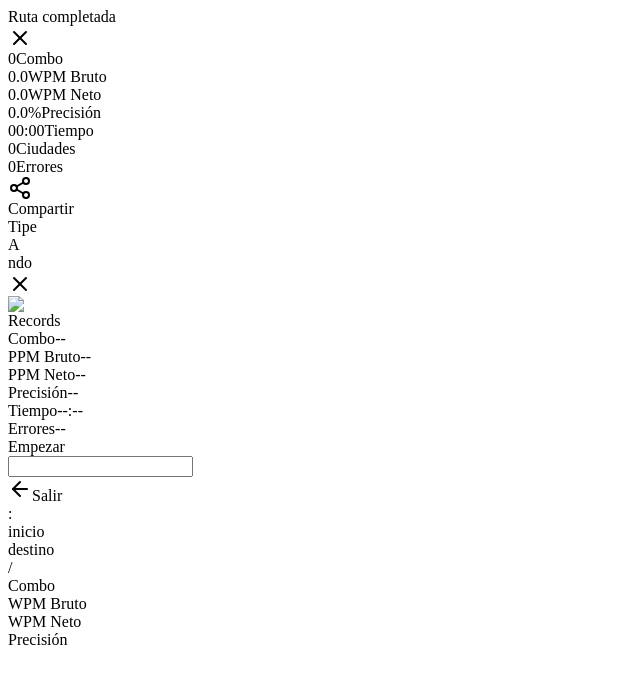
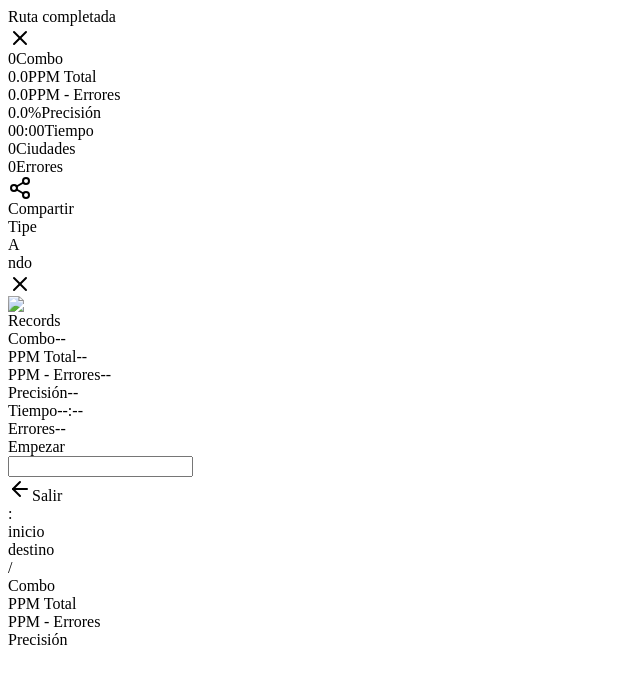
Before and after one commit to gianniballerini/typing-routes, a Node project: template src/views/home.pug in a window 1280 px wide. Shown: the top 684 px of the page, without its empty margins (0-640 px from the left). Run offline with Node 20 templates, Linux system fonts and the light colour scheme; the template is opened without the code that fills it, so the values that code supplies are empty.

Commit message:
Small changes

```diff
--- a/src/styles/common/_colors.scss
+++ b/src/styles/common/_colors.scss
@@ -7,6 +7,7 @@
 $light-blue: #1292e8 !default;
 
 $argentina-celeste: #37BBED !default;
+$dark-gray: #29292E !default;
 $argentina-dark-gray: #50535C !default;
 $argentina-gray: #AAAAAA !default;
 $argentina-light-gray: #E7E7E7 !default;
--- a/src/views/components/game_menu.pug
+++ b/src/views/components/game_menu.pug
@@ -29,10 +29,10 @@
                             span Combo
                             span.game-menu__route-record-combo --
                         .game-menu__route-record-group
-                            span PPM Bruto
+                            span PPM Total
                             span.game-menu__route-record-gross-wpm --
                         .game-menu__route-record-group
-                            span PPM Neto
+                            span PPM - Errores
                             span.game-menu__route-record-net-wpm --
                         .game-menu__route-record-group
                             span Precisión
--- a/src/views/components/game_playing.pug
+++ b/src/views/components/game_playing.pug
@@ -40,10 +40,10 @@
                 span Combo
             .game-playing__stats-gross-wpm
                 span.game-playing__gross-wpm-number
-                span WPM Bruto
+                span PPM Total
             .game-playing__stats-net-wpm
                 span.game-playing__net-wpm-number
-                span WPM Neto
+                span PPM - Errores
             .game-playing__stats-accuracy
                 span.game-playing__accuracy-number
                 span Precisión
--- a/src/views/components/modal/states/game_modal.pug
+++ b/src/views/components/modal/states/game_modal.pug
@@ -14,10 +14,10 @@
                     span.route-complete-modal__stat-label Combo
                 .route-complete-modal__stat
                     span.route-complete-modal__stat-value.route-complete-modal__stat-value--gross-wpm 0.0
-                    span.route-complete-modal__stat-label WPM Bruto
+                    span.route-complete-modal__stat-label PPM Total
                 .route-complete-modal__stat
                     span.route-complete-modal__stat-value.route-complete-modal__stat-value--net-wpm 0.0
-                    span.route-complete-modal__stat-label WPM Neto
+                    span.route-complete-modal__stat-label PPM - Errores
                 .route-complete-modal__stat
                     span.route-complete-modal__stat-value.route-complete-modal__stat-value--accuracy 0.0%
                     span.route-complete-modal__stat-label Precisión
```
Also changed, not shown: src/styles/components/_game_menu.scss (+5 -6 lines), src/styles/components/_game_playing.scss (+4 -4 lines).
